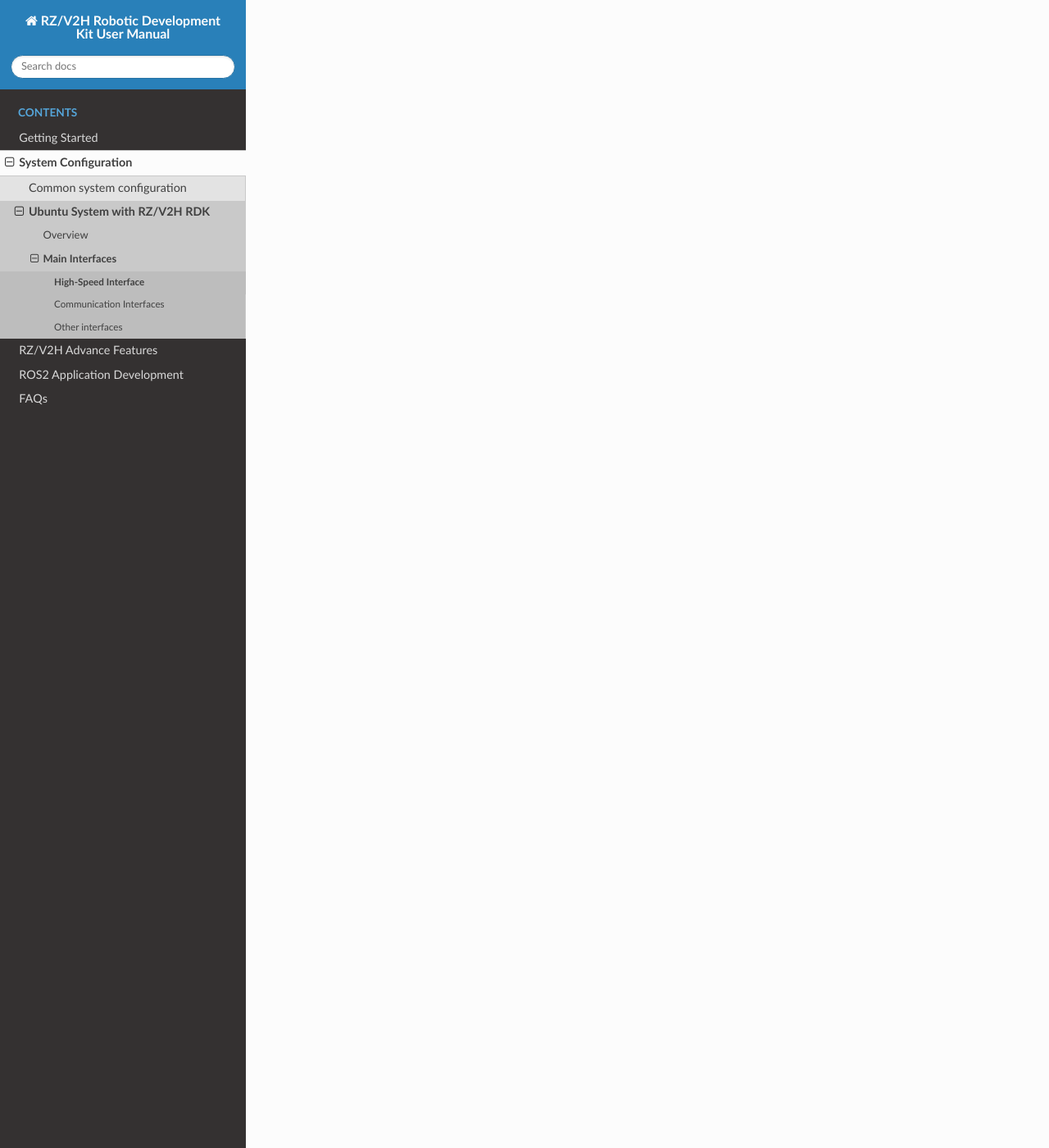
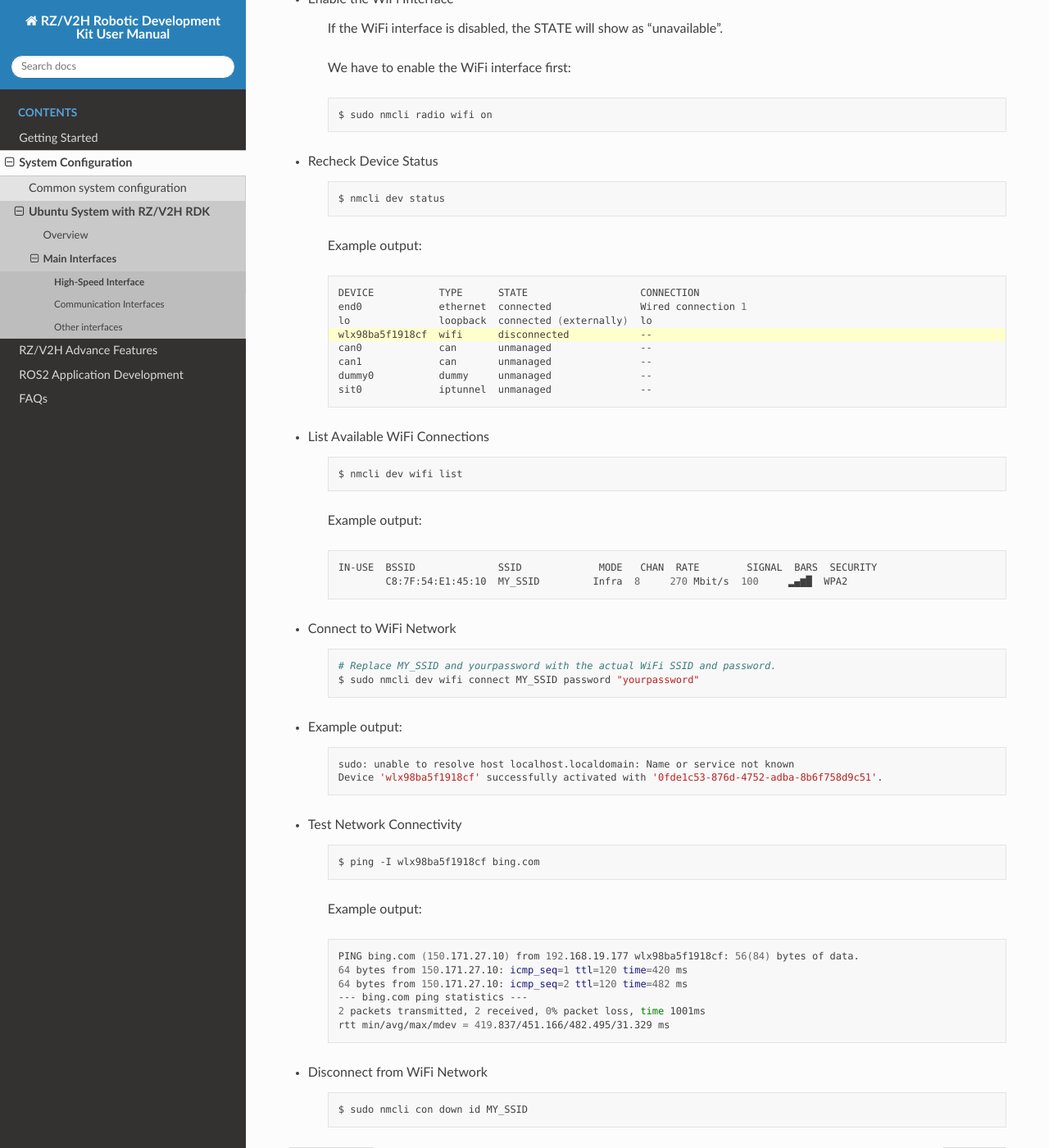
Before and after one commit to renesas-rdk/rzv2h_rdk_documentation, a Sphinx documentation site: the page built from source/1_system_configuration/high_speed_interfaces.rst, in a window 1280 px wide and 1400 px high, scrolled down 6537 px. Shown: the whole window at 82% size. Built offline with Sphinx 7.4.7 and the Read the Docs theme 3.1.0, drawn with Linux system fonts in a browser that asks for light colours; some of the changed text lies outside the part shown.

Commit message:
Add example usage of USB Wifi dongle
Signed-off-by: Cong Nguyen <cong.nguyen.zn@renesas.com>

```diff
--- a/source/1_system_configuration/high_speed_interfaces.rst
+++ b/source/1_system_configuration/high_speed_interfaces.rst
@@ -258,3 +258,153 @@
     /:  Bus 003.Port 001: Dev 001, Class=root_hub, Driver=xhci-renesas-hcd/1p, 480M
     /:  Bus 004.Port 001: Dev 001, Class=root_hub, Driver=xhci-renesas-hcd/1p, 20000M/x2
     root@localhost:~#
+
+USB-WIFI Adapter Support
+^^^^^^^^^^^^^^^^^^^^^^^^^^^^^^^^^^^^^
+
+The following USB-WIFI adapters have been tested and are compatible with the RZ/V2H RDK:
+
+  - Ralink Technology, Corp. MT7601U Wireless Adapter
+  - AC1300 Tp-Link T3U Nano
+
+Please refer to the :ref:`USB-WIFI Adapter Support <faq_usb_wifi>` section for more detailed instructions on driver and firmware installation for these adapters.
+
+Usage example
+""""""""""""""
+
+- Check USB Devices
+
+    First, connect the USB-WIFI adapter to the RZ/V2H RDK.
+
+    Then, run the following command to list all connected USB devices:
+
+    .. code-block:: bash
+
+        $ lsusb
+
+    Example output:
+
+    .. code-block:: bash
+        :emphasize-lines: 4,6
+
+        Bus 001 Device 001: ID 1d6b:0002 Linux Foundation 2.0 root hub
+        Bus 002 Device 001: ID 1d6b:0003 Linux Foundation 3.0 root hub
+        Bus 003 Device 001: ID 1d6b:0002 Linux Foundation 2.0 root hub
+        Bus 003 Device 003: ID 2357:0138 TP-Link 802.11ac NIC
+        Bus 004 Device 001: ID 1d6b:0003 Linux Foundation 3.0 root hub
+        Bus 005 Device 003: ID 148f:7601 Ralink Technology, Corp. MT7601U Wireless Adapter
+
+
+- Check Interface Name
+
+    .. code-block:: bash
+
+        $ ip a | grep wl
+
+    Example output:
+
+    .. code-block:: bash
+
+        7: wlx98ba5f1918cf: <BROADCAST,MULTICAST,DYNAMIC> mtu 1500 qdisc noqueue state DOWN group default qlen 1000
+
+- Check Device Status
+
+    .. code-block:: bash
+
+        $ nmcli dev status
+
+    Example output:
+
+    .. code-block:: bash
+        :emphasize-lines: 4
+
+        DEVICE           TYPE      STATE                   CONNECTION
+        end0             ethernet  connected               Wired connection 1
+        lo               loopback  connected (externally)  lo
+        wlx98ba5f1918cf  wifi      unavailable             --
+        can0             can       unmanaged               --
+        can1             can       unmanaged               --
+        dummy0           dummy     unmanaged               --
+        sit0             iptunnel  unmanaged               --
+
+- Enable the WiFi Interface
+
+    If the WiFi interface is disabled, the STATE will show as "unavailable".
+
+    We have to enable the WiFi interface first:
+
+    .. code-block:: bash
+
+        $ sudo nmcli radio wifi on
+
+- Recheck Device Status
+
+    .. code-block:: bash
+
+        $ nmcli dev status
+
+    Example output:
+
+    .. code-block:: bash
+        :emphasize-lines: 4
+
+        DEVICE           TYPE      STATE                   CONNECTION
+        end0             ethernet  connected               Wired connection 1
+        lo               loopback  connected (externally)  lo
+        wlx98ba5f1918cf  wifi      disconnected            --
+        can0             can       unmanaged               --
+        can1             can       unmanaged               --
+        dummy0           dummy     unmanaged               --
+        sit0             iptunnel  unmanaged               --
+
+- List Available WiFi Connections
+
+    .. code-block:: bash
+
+        $ nmcli dev wifi list
+
+    Example output:
+
+    .. code-block:: bash
+
+        IN-USE  BSSID              SSID             MODE   CHAN  RATE        SIGNAL  BARS  SECURITY
+                C8:7F:54:E1:45:10  MY_SSID         Infra  8     270 Mbit/s  100     ▂▄▆█  WPA2
+
+
+- Connect to WiFi Network
+
+    .. code-block:: bash
+
+        # Replace MY_SSID and yourpassword with the actual WiFi SSID and password.
+        $ sudo nmcli dev wifi connect MY_SSID password "yourpassword"
+
+- Example output:
+
+    .. code-block:: bash
+
+        sudo: unable to resolve host localhost.localdomain: Name or service not known
+        Device 'wlx98ba5f1918cf' successfully activated with '0fde1c53-876d-4752-adba-8b6f758d9c51'.
+
+
+- Test Network Connectivity
+
+    .. code-block:: bash
+
+        $ ping -I wlx98ba5f1918cf bing.com
+
+    Example output:
+
+    .. code-block:: bash
+
+        PING bing.com (150.171.27.10) from 192.168.19.177 wlx98ba5f1918cf: 56(84) bytes of data.
+        64 bytes from 150.171.27.10: icmp_seq=1 ttl=120 time=420 ms
+        64 bytes from 150.171.27.10: icmp_seq=2 ttl=120 time=482 ms
+        --- bing.com ping statistics ---
+        2 packets transmitted, 2 received, 0% packet loss, time 1001ms
+        rtt min/avg/max/mdev = 419.837/451.166/482.495/31.329 ms
+
+- Disconnect from WiFi Network
+
+    .. code-block:: bash
+
+        $ sudo nmcli con down id MY_SSID
```
